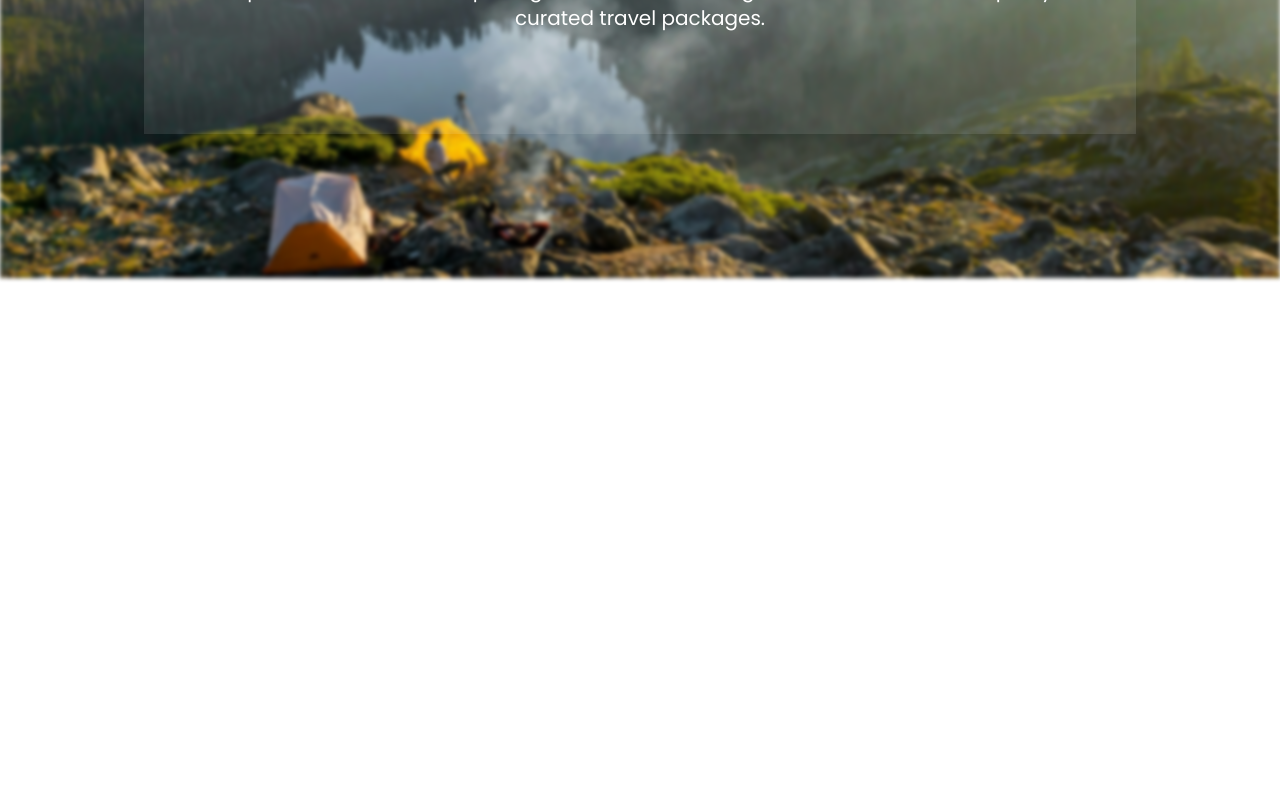
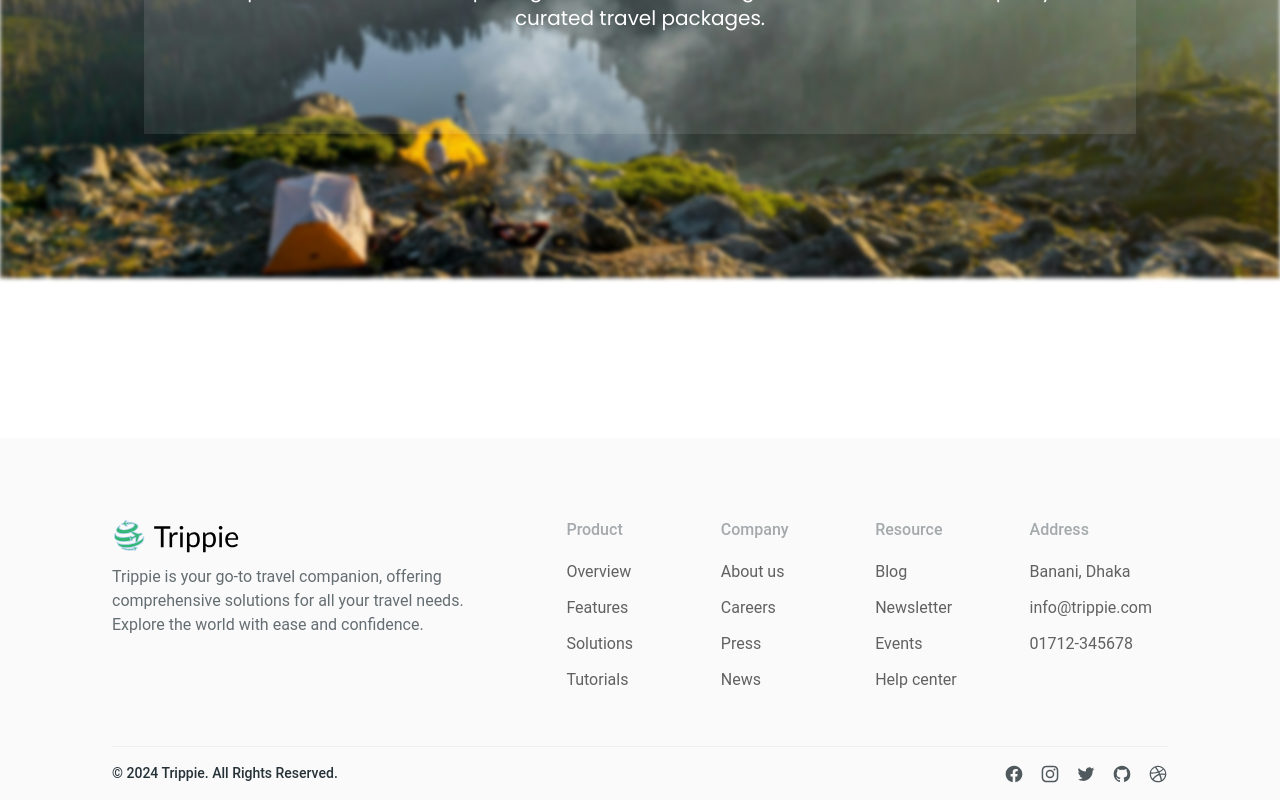
Before and after one commit to ashik-08/trippie-app-client, a React (Vite) app: page / in a window 1280 px wide. Shown: the part 402-1202 px from the top of the page. Before the commit the page ends 800 px from the top, so only its background shows below. Built offline with nearby package versions, Linux system fonts and the light colour scheme.

Commit message:
[feat](footer): enhance Footer component with links, logo and social icons

```diff
--- a/src/components/Shared/Footer/Footer.jsx
+++ b/src/components/Shared/Footer/Footer.jsx
@@ -1,8 +1,127 @@
+import { Typography } from "@material-tailwind/react";
+import { Link } from "react-router-dom";
+import logo from "../../../assets/logo/logo-group.svg";
+import DribbleIcon from "../../SVG/DribbleIcon";
+import FBIcon from "../../SVG/FBIcon";
+import GithubIcon from "../../SVG/GithubIcon";
+import InstagramIcon from "../../SVG/InstagramIcon";
+import TwitterIcon from "../../SVG/TwitterIcon";
+import Container from "../Container/Container";
+
 const Footer = () => {
+  const LINKS = [
+    {
+      title: "Product",
+      items: ["Overview", "Features", "Solutions", "Tutorials"],
+    },
+    {
+      title: "Company",
+      items: ["About us", "Careers", "Press", "News"],
+    },
+    {
+      title: "Resource",
+      items: ["Blog", "Newsletter", "Events", "Help center"],
+    },
+    {
+      title: "Address",
+      items: ["Banani, Dhaka", "info@trippie.com", "01712-345678"],
+    },
+  ];
+
+  const currentYear = new Date().getFullYear();
+
   return (
-    <div>
-      <footer></footer>
-    </div>
+    <footer className="relative bg-gray-50 mt-24 md:mt-32 lg:mt-36 xl:mt-40">
+      <Container>
+        <div className="px-4 pt-20">
+          <div className="grid grid-cols-1 justify-between gap-8 lg:gap-12 xl:gap-20 lg:grid-cols-5">
+            <div className="lg:col-span-2 space-y-3">
+              <Link to="/">
+                <img className=" md:w-28 xl:w-32" src={logo} alt="logo-img" />
+              </Link>
+              <Typography
+                color="blue-gray"
+                className="text-sm md:text-base font-normal opacity-70"
+              >
+                Trippie is your go-to travel companion, offering comprehensive
+                solutions for all your travel needs. Explore the world with ease
+                and confidence.
+              </Typography>
+            </div>
+            <div className="lg:col-span-3 grid grid-cols-2 md:grid-cols-4 justify-between gap-4">
+              {LINKS.map(({ title, items }) => (
+                <ul key={title}>
+                  <Typography
+                    variant="small"
+                    color="blue-gray"
+                    className="mb-3 md:text-base font-medium opacity-40"
+                  >
+                    {title}
+                  </Typography>
+                  {items.map((link) => (
+                    <li key={link}>
+                      <Typography
+                        as="a"
+                        href="#"
+                        color="gray"
+                        className="py-1.5 text-sm md:text-base font-normal transition-colors hover:text-blue-gray-900"
+                      >
+                        {link}
+                      </Typography>
+                    </li>
+                  ))}
+                </ul>
+              ))}
+            </div>
+          </div>
+          <div className="mt-12 flex w-full flex-col items-center justify-center border-t border-blue-gray-50 py-4 md:flex-row md:justify-between">
+            <Typography
+              variant="small"
+              className="mb-4 text-center font-medium text-blue-gray-900 md:mb-0"
+            >
+              &copy; {currentYear} <a href="/">Trippie</a>. All Rights Reserved.
+            </Typography>
+            <div className="flex gap-4 text-blue-gray-900 sm:justify-center">
+              <Typography
+                as="a"
+                href="#"
+                className="opacity-80 transition-opacity hover:opacity-100"
+              >
+                <FBIcon />
+              </Typography>
+              <Typography
+                as="a"
+                href="#"
+                className="opacity-80 transition-opacity hover:opacity-100"
+              >
+                <InstagramIcon />
+              </Typography>
+              <Typography
+                as="a"
+                href="#"
+                className="opacity-80 transition-opacity hover:opacity-100"
+              >
+                <TwitterIcon />
+              </Typography>
+              <Typography
+                as="a"
+                href="#"
+                className="opacity-80 transition-opacity hover:opacity-100"
+              >
+                <GithubIcon />
+              </Typography>
+              <Typography
+                as="a"
+                href="#"
+                className="opacity-80 transition-opacity hover:opacity-100"
+              >
+                <DribbleIcon />
+              </Typography>
+            </div>
+          </div>
+        </div>
+      </Container>
+    </footer>
   );
 };
 
```
